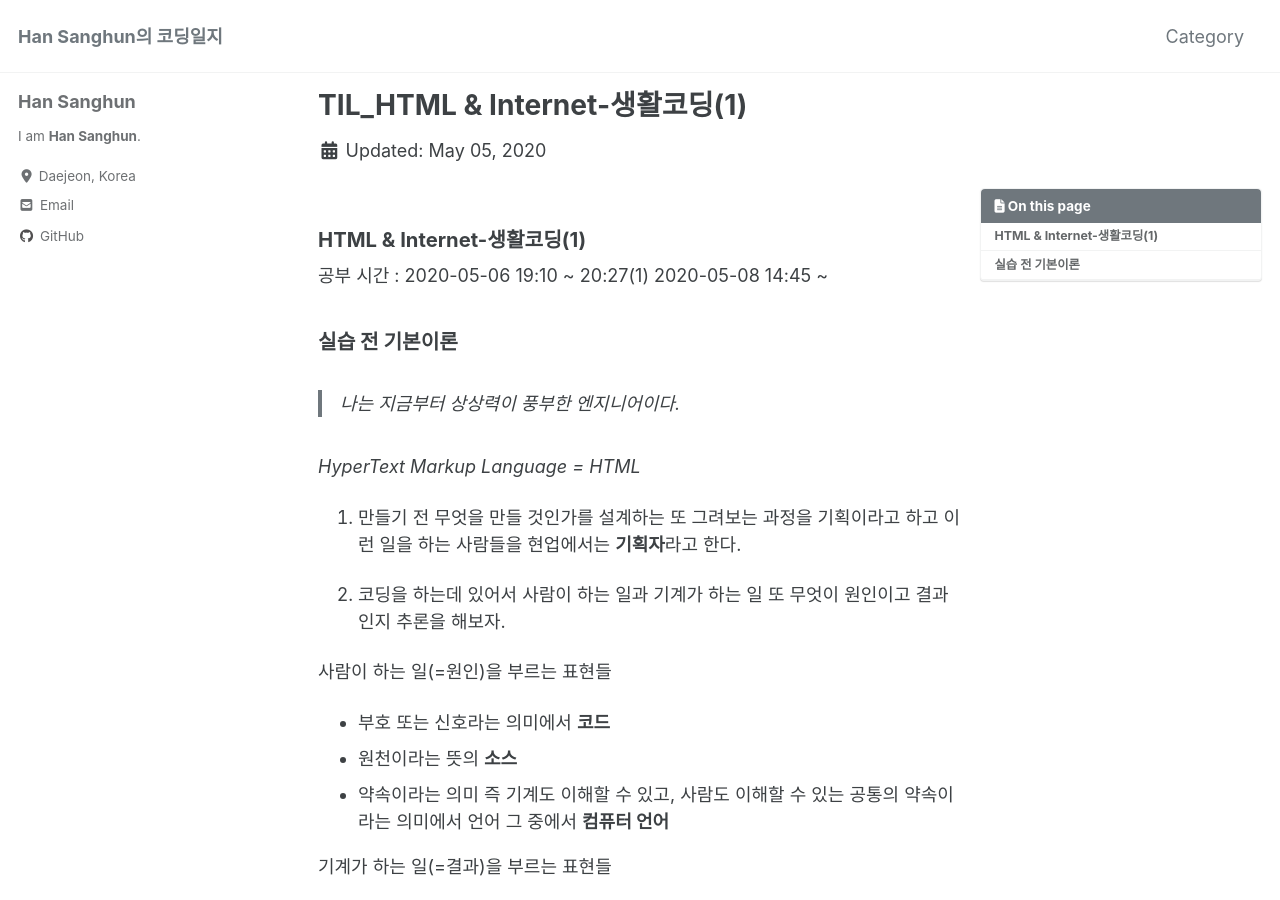
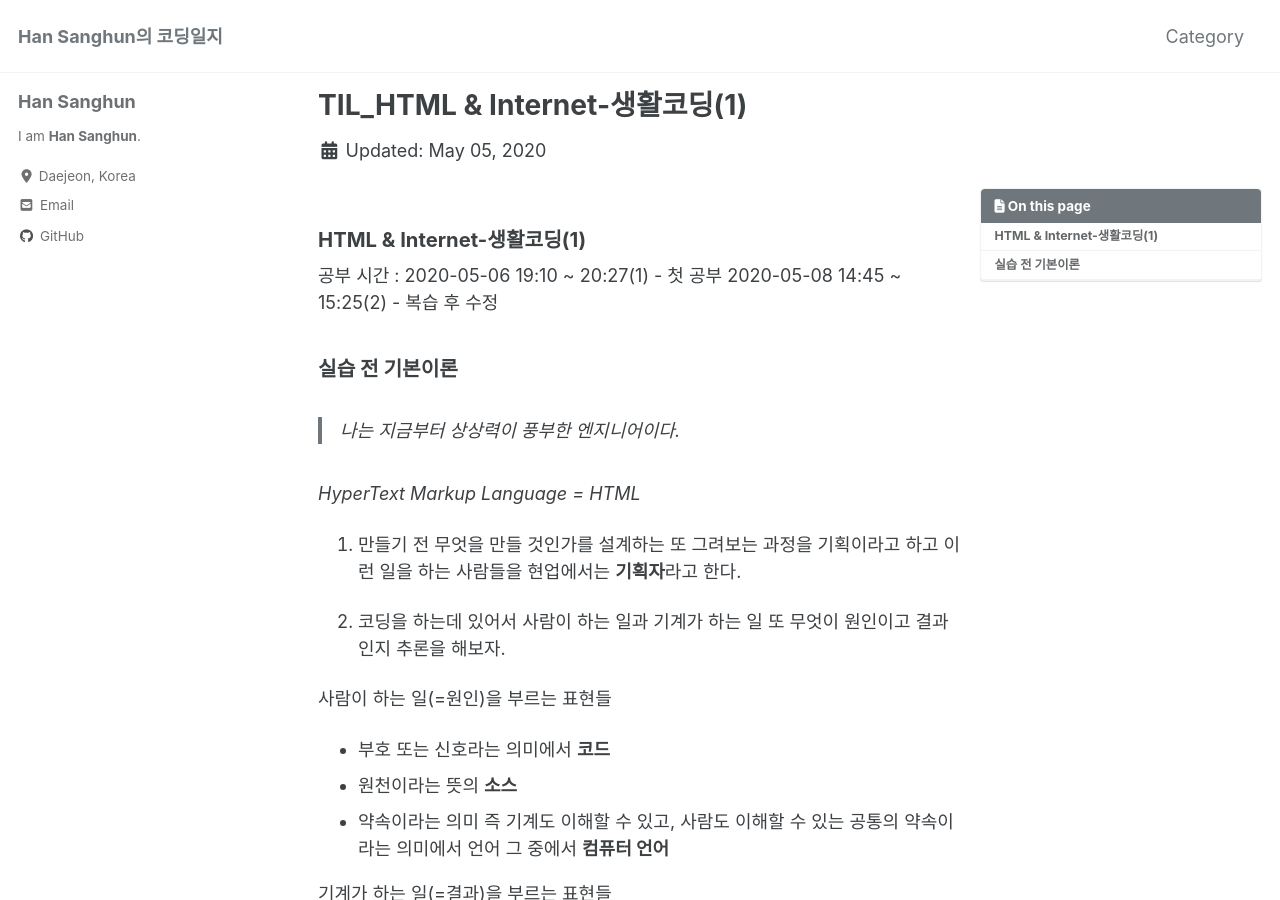
Before and after one commit to HanSanghun94/HanSanghun94.github.io, a Jekyll site: the page built from _posts/2020-05-05-html(1).md, in a window 1280 px wide and 900 px high. Built offline with Jekyll 4.4.1, drawn with Linux system fonts in a browser that asks for light colours; cached includes are drawn as plain includes; nearby versions of some CDN libraries.

Commit message:
TIL-html(1) 수정

```diff
--- a/_posts/2020-05-05-html(1).md
+++ b/_posts/2020-05-05-html(1).md
@@ -11,8 +11,8 @@ toc : true
 ---
 <h3>HTML & Internet-생활코딩(1)</h3>
 공부 시간 :
-2020-05-06 19:10 ~ 20:27(1)
-2020-05-08 14:45 ~
+2020-05-06 19:10 ~ 20:27(1) - 첫 공부
+2020-05-08 14:45 ~ 15:25(2) - 복습 후 수정
 
 ### 실습 전 기본이론
 
```
